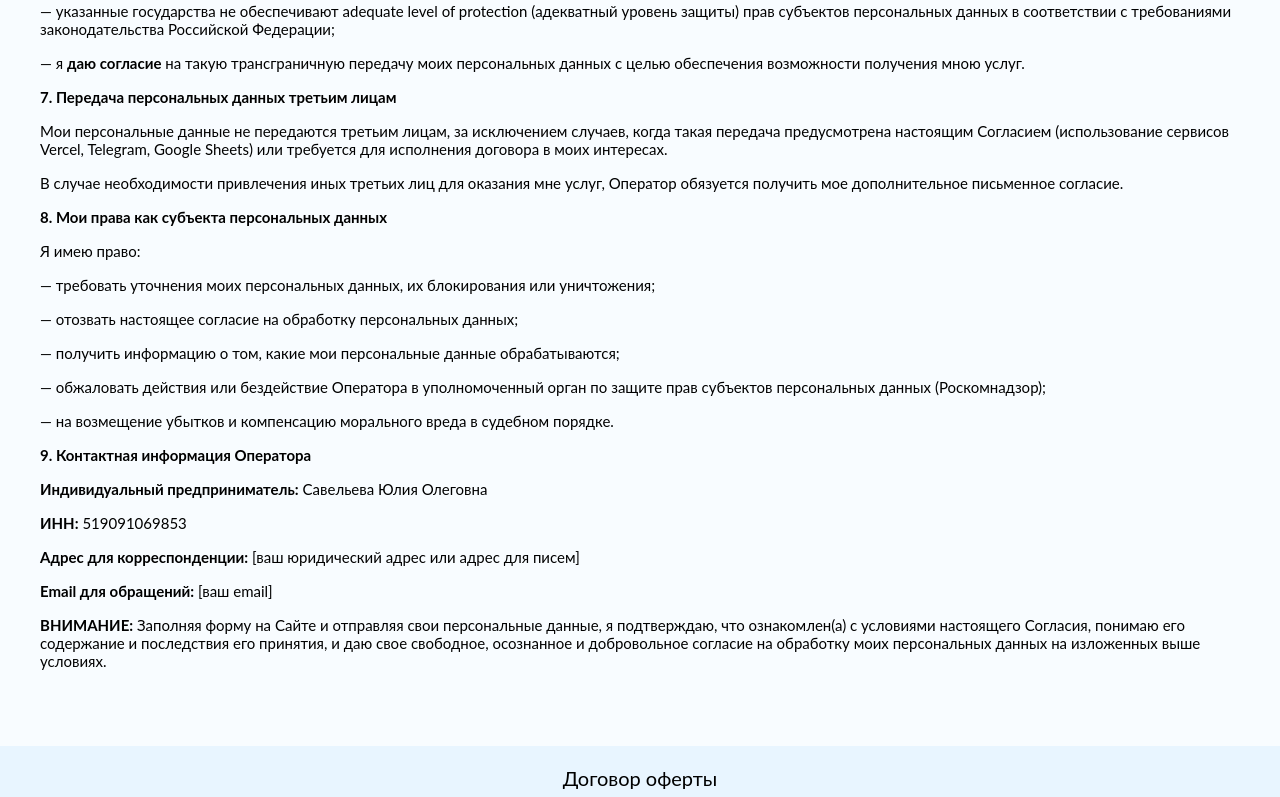
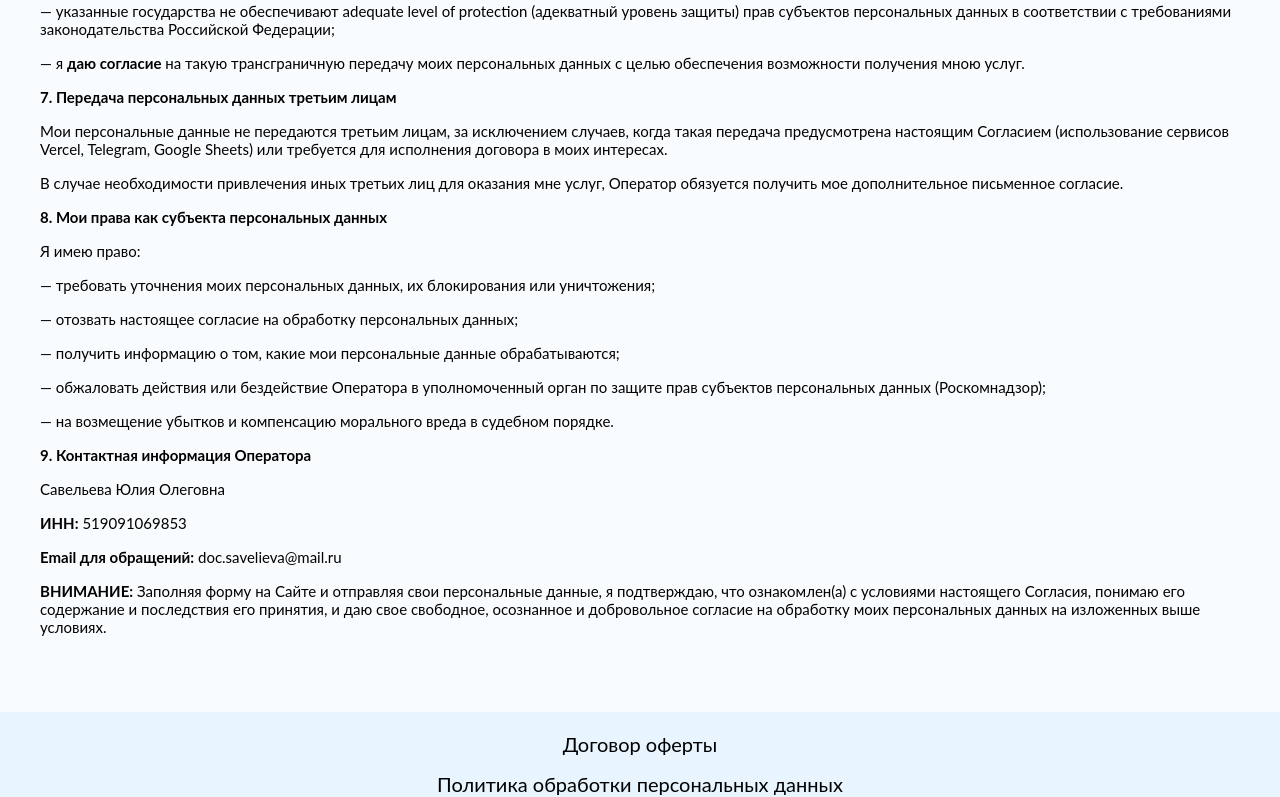
Before and after one commit to Nadya-Semyonova/doctorSavelieva, a React (Vite) app: page /consent-personal-data in a window 1280 px wide. Shown: the part 1936-2733 px from the top of the page. Built offline with nearby package versions, Linux system fonts and the light colour scheme.

Commit message:
fixed:documents text

```diff
--- a/src/pages/documents/ConsentForDataProcessing.tsx
+++ b/src/pages/documents/ConsentForDataProcessing.tsx
@@ -118,7 +118,7 @@ const ConsentForDataProcessing = () => {
         </p>
 
         <p className={styles.contactInfo}>
-          <strong>Email для отзыва согласия:</strong> [ваш email для приема заявлений]
+          <strong>Email для отзыва согласия:</strong> doc.savelieva@mail.ru
         </p>
 
         <p>
@@ -198,10 +198,9 @@ const ConsentForDataProcessing = () => {
         </p>
 
         <div className={styles.contactInfo}>
-          <p><strong>Индивидуальный предприниматель:</strong> Савельева Юлия Олеговна</p>
+          <p>Савельева Юлия Олеговна</p>
           <p><strong>ИНН:</strong> 519091069853</p>
-          <p><strong>Адрес для корреспонденции:</strong> [ваш юридический адрес или адрес для писем]</p>
-          <p><strong>Email для обращений:</strong> [ваш email]</p>
+          <p><strong>Email для обращений:</strong> doc.savelieva@mail.ru</p>
         </div>
 
         <div className={styles.important}>
--- a/src/pages/documents/OfferAgreement.tsx
+++ b/src/pages/documents/OfferAgreement.tsx
@@ -560,6 +560,7 @@ const OfferAgreement = () => {
           <strong>8. Реквизиты Администратора</strong>
           <br />
           Савельева Юлия Олеговна (ИНН 519091069853)
+          email для связи: doc.savelieva@mail.ru
         </p>
       </div>
     </div>
--- a/src/pages/documents/PrivacyPolicy.tsx
+++ b/src/pages/documents/PrivacyPolicy.tsx
@@ -220,7 +220,7 @@ const PrivacyPolicy = () => {
 
         <p>
           9.3. Для реализации своих прав Пользователь направляет запрос на электронный адрес
-          [ваш email] с пометкой «Персональные данные».
+          doc.savelieva@mail.ru с пометкой «Персональные данные».
         </p>
 
         <p>
@@ -246,7 +246,7 @@ const PrivacyPolicy = () => {
         <div className={styles.contactInfo}>
           <p><strong>Контактная информация Оператора:</strong></p>
           <p>Савельева Юлия Олеговна (ИНН 519091069853)</p>
-          <p>Email для обращений: [ваш email]</p>
+          <p>Email для обращений: doc.savelieva@mail.ru</p>
         </div>
       </div>
     </div>
--- a/src/pages/documents/documents.module.css
+++ b/src/pages/documents/documents.module.css
@@ -1,4 +1,3 @@
-/* сделать стили нормальные (?) шрифт (?) и подкорректировать сам текст */
 /* ========== БАЗОВЫЕ СТИЛИ ========== */
 .container {
   padding: 100px;
```
